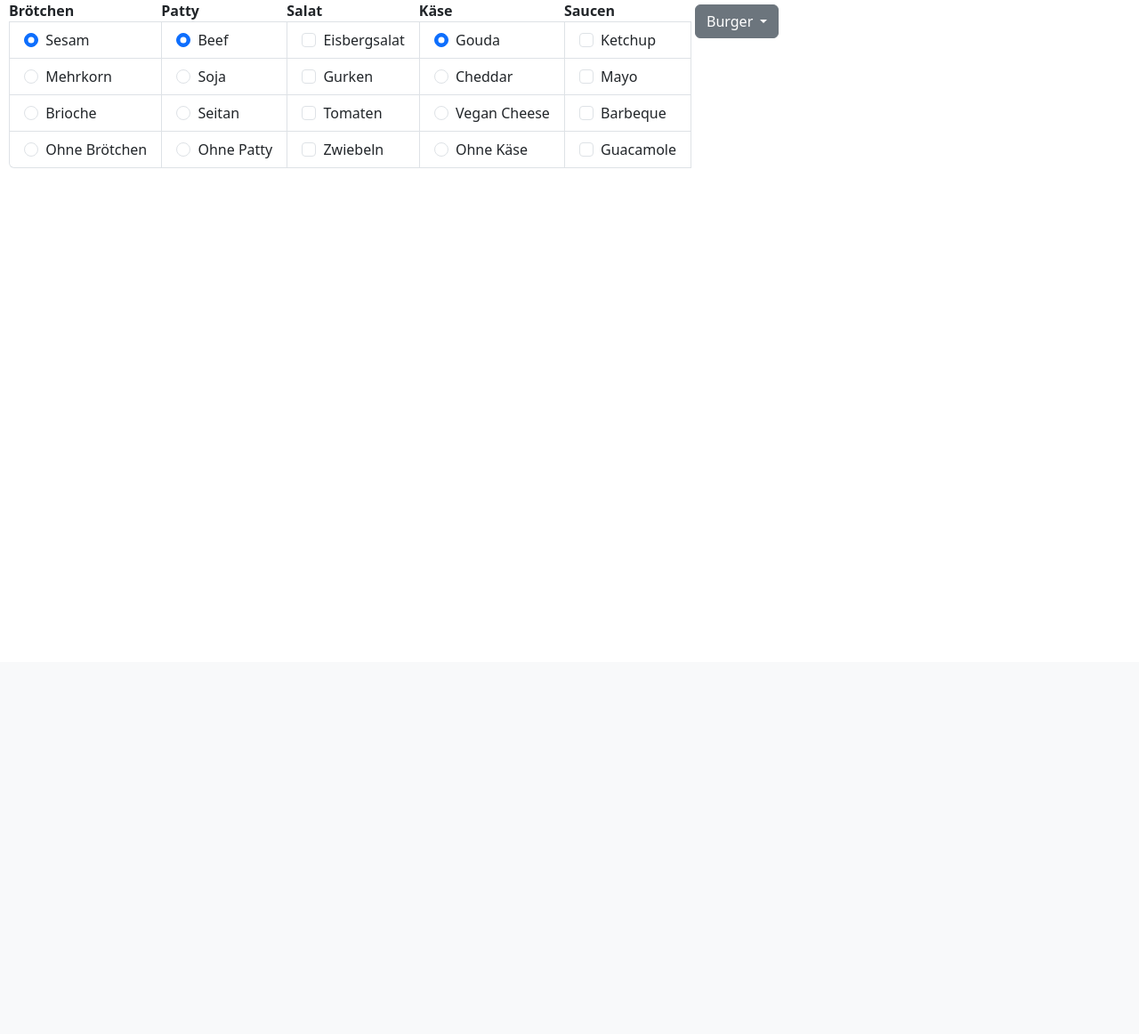
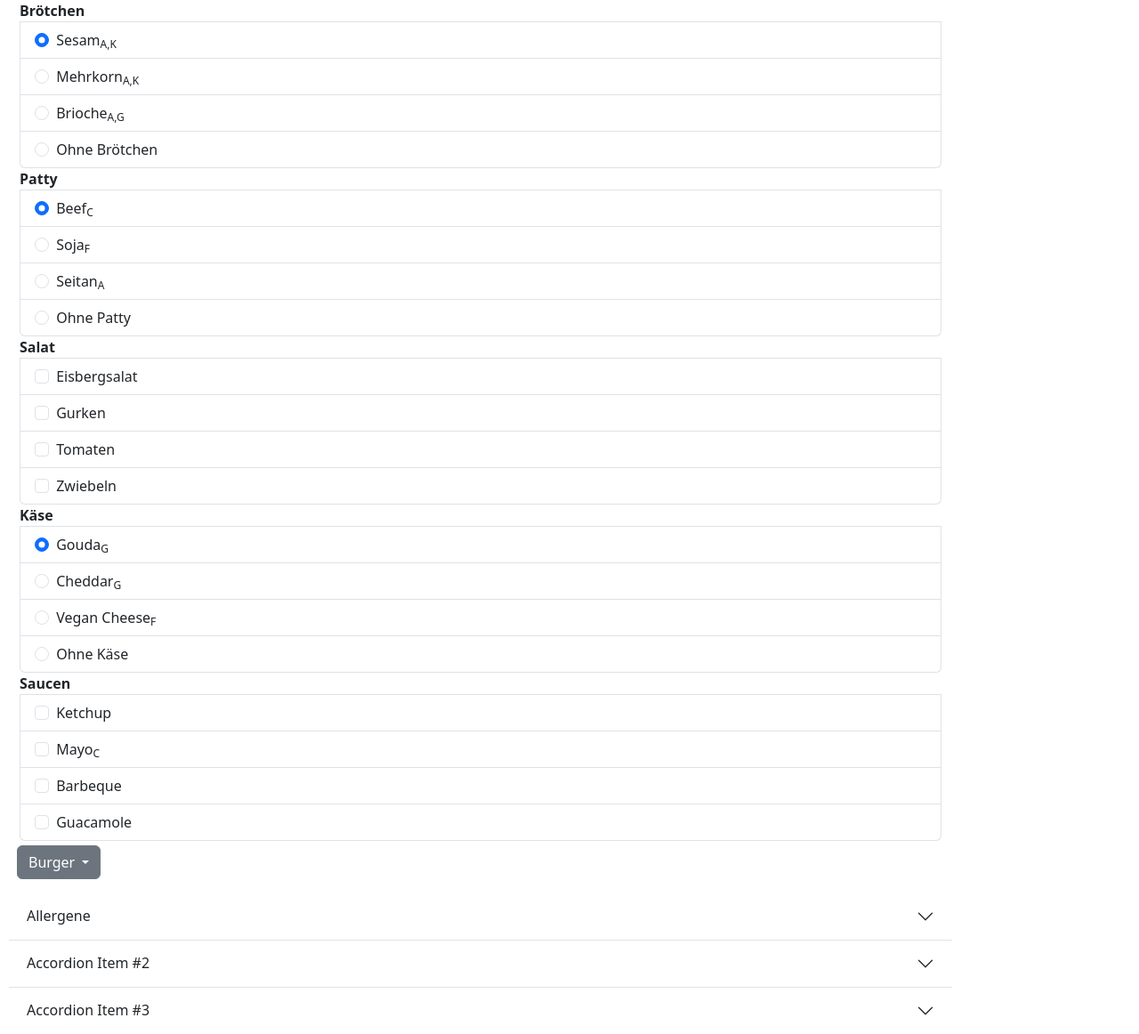
Before and after one commit to Lammy85/flaskTest, a Flask app: page / in a window 1280 px wide. Shown: the part 56-1218 px from the top of the page at 89% size. Before the commit the page ends 245 px from the top, so only its background shows below. Run offline with Flask 3, Linux system fonts and the light colour scheme.

Commit message:
allergiehinweise

```diff
--- a/templates/index.html
+++ b/templates/index.html
@@ -23,13 +23,25 @@
                     .my-form {
                         position: relative;
                         left: 10px;
-                        width: calc(100% - 160px);
+                        width: calc(100% - 220px);
+                    }
+
+                    span.small {
+                        font-size: smaller;
                     }
 
                     .dropdown {
                         position: relative;
+                        left: 10px;
                         top: 5px;
-                        left: 5px;
+                        bottom: 5px;
+                    }
+
+                    .accordion-flush {
+                        position: relative;
+                        left: 10px;
+                        top: 5px;
+                        width: calc(100% - 220px);
                     }
                 </style>
     </head>
@@ -70,26 +82,27 @@
             <! Form mit Auswahl -->
 
                 <form class="d-flex justify-content-start input-group mb-3 my-form" action="/" method="POST">
-
+                    <div class="container-fluid">
                         <ul class="list-group" id="group1">
                             <b>Brötchen</b>
                             <li class="list-group-item">
                                 <input class="form-check-input me-1" type="radio" name="broetchen" id="firstBun"
                                     value="Sesam" checked>
-                            <label class="form-check-label stretched-link" for="firstBun">Sesam</label>
+                                <label class="form-check-label stretched-link" for="firstBun">Sesam<sub>A,K</sub></label>
                             </li>
                             <li class="list-group-item">
                                 <input class="form-check-input me-1" type="radio" name="broetchen" id="secondBun"
                                     value="Mehrkorn">
-                            <label class="form-check-label stretched-link" for="secondBun">Mehrkorn</label>
+                                <label class="form-check-label stretched-link" for="secondBun">Mehrkorn<sub>A,K</sub></label>
                             </li>
                             <li class="list-group-item">
                                 <input class="form-check-input me-1" type="radio" name="broetchen" id="thirdBun"
                                     value="Brioche">
-                            <label class="form-check-label stretched-link" for="thirdBun">Brioche</label>
+                                <label class="form-check-label stretched-link" for="thirdBun">Brioche<sub>A,G</sub></label>
                             </li>
                             <li class="list-group-item">
-                            <input class="form-check-input me-1" type="radio" name="broetchen" id="noBun" value="Ohne">
+                                <input class="form-check-input me-1" type="radio" name="broetchen" id="noBun"
+                                    value="Ohne">
                                 <label class="form-check-label stretched-link" for="noBun">Ohne Brötchen</label>
                             </li>
                         </ul>
@@ -97,22 +110,23 @@
                         <ul class="list-group" id="group2">
                             <b>Patty</b>
                             <li class="list-group-item">
-                            <input class="form-check-input me-1" type="radio" name="patty" id="firstPatty" value="Beef"
-                                checked>
-                            <label class="form-check-label stretched-link" for="firstPatty">Beef</label>
+                                <input class="form-check-input me-1" type="radio" name="patty" id="firstPatty"
+                                    value="Beef" checked>
+                                <label class="form-check-label stretched-link" for="firstPatty">Beef<sub>C</sub></label>
                             </li>
                             <li class="list-group-item">
                                 <input class="form-check-input me-1" type="radio" name="patty" id="secondPatty"
                                     value="Soja">
-                            <label class="form-check-label stretched-link" for="secondPatty">Soja</label>
+                                <label class="form-check-label stretched-link" for="secondPatty">Soja<sub>F</sub></label>
                             </li>
                             <li class="list-group-item">
                                 <input class="form-check-input me-1" type="radio" name="patty" id="thirdPatty"
                                     value="Seitan">
-                            <label class="form-check-label stretched-link" for="thirdPatty">Seitan</label>
+                                <label class="form-check-label stretched-link" for="thirdPatty">Seitan<sub>A</sub></label>
                             </li>
                             <li class="list-group-item">
-                            <input class="form-check-input me-1" type="radio" name="patty" id="noPatty" value="Ohne">
+                                <input class="form-check-input me-1" type="radio" name="patty" id="noPatty"
+                                    value="Ohne">
                                 <label class="form-check-label stretched-link" for="noPatty">Ohne Patty</label>
                             </li>
                         </ul>
@@ -146,20 +160,21 @@
                             <li class="list-group-item">
                                 <input class="form-check-input me-1" type="radio" name="kaese" id="firstCheese"
                                     value="Gouda" checked>
-                            <label class="form-check-label stretched-link" for="firstCheese">Gouda</label>
+                                <label class="form-check-label stretched-link" for="firstCheese">Gouda<sub>G</sub></label>
                             </li>
                             <li class="list-group-item">
                                 <input class="form-check-input me-1" type="radio" name="kaese" id="secondCheese"
                                     value="Cheddar">
-                            <label class="form-check-label stretched-link" for="secondCheese">Cheddar</label>
+                                <label class="form-check-label stretched-link" for="secondCheese">Cheddar<sub>G</sub></label>
                             </li>
                             <li class="list-group-item">
                                 <input class="form-check-input me-1" type="radio" name="kaese" id="thirdCheese"
                                     value="Vegan Cheese">
-                            <label class="form-check-label stretched-link" for="thirdCheese">Vegan Cheese</label>
+                                <label class="form-check-label stretched-link" for="thirdCheese">Vegan Cheese<sub>F</sub></label>
                             </li>
                             <li class="list-group-item">
-                            <input class="form-check-input me-1" type="radio" name="kaese" id="noCheese" value="Ohne">
+                                <input class="form-check-input me-1" type="radio" name="kaese" id="noCheese"
+                                    value="Ohne">
                                 <label class="form-check-label stretched-link" for="noCheese">Ohne Käse</label>
                             </li>
                         </ul>
@@ -174,7 +189,7 @@
                             <li class="list-group-item">
                                 <input class="form-check-input me-1" type="checkbox" name="sauceoption" id="secondSauce"
                                     value="Mayo">
-                            <label class="form-check-label" for="secondSauce">Mayo</label>
+                                <label class="form-check-label" for="secondSauce">Mayo<sub>C</sub></label>
                             </li>
                             <li class="list-group-item">
                                 <input class="form-check-input me-1" type="checkbox" name="sauceoption" id="thirdSauce"
@@ -187,9 +202,9 @@
                                 <label class="form-check-label" for="fourtSauce">Guacamole</label>
                             </li>
                         </ul>
+                    </div>
 
                     <! Dropdown-Menü zum Speichern oder Zurücksetzen der Auswahl -->
-
                         <div class="dropdown">
                             <button class="btn btn-secondary dropdown-toggle" type="button" data-bs-toggle="dropdown"
                                 aria-expanded="false">
@@ -201,6 +216,72 @@
                             </ul>
                         </div>
                 </form>
+                <! Accordion für Infos -->
+
+                    <div class="accordion accordion-flush" id="accordionFlushExample">
+                        <div class="accordion-item">
+                            <h2 class="accordion-header">
+                                <button class="accordion-button collapsed" type="button" data-bs-toggle="collapse"
+                                    data-bs-target="#flush-collapseOne" aria-expanded="false"
+                                    aria-controls="flush-collapseOne">
+                                    Allergene
+                                </button>
+                            </h2>
+                            <div id="flush-collapseOne" class="accordion-collapse collapse"
+                                data-bs-parent="#accordionFlushExample">
+                                <div class="accordion-body">
+
+                                    <p>A - Glutenhaltiges Getreide sowie daraus hergestellte Erzeugnisse<br>
+                                        C - Eier und daraus gewonnene Erzeugnisse<br>
+                                        D - Fisch und daraus gewonnene Erzeugnisse<br>
+                                        E - Erdnüsse und daraus gewonnene Erzeugnisse<br>
+                                        F - Soja und daraus gewonnene Erzeugnisse<br>
+                                        H - Schalenfrüchte sowie daraus gewonnene Erzeugnisse<br>
+                                        G - Milch und daraus gewonnene Erzeugnisse (einschließlich Laktose)<br>
+                                        K - Sesamsamen und daraus gewonnene Erzeugnisse<br>
+                                        L - Schwefeldioxid und Sulfite in einer Konzentration von mehr als 10 mg/kg oder
+                                        10 mg/l<br>
+                                        M - Lupinen und daraus gewonnene Erzeugnisse<br>
+                                        N - Weichtiere (wie Schnecken, Muscheln, Tintenfische) und daraus gewonnene
+                                        Erzeugnisse</p>
+                                </div>
+                            </div>
+                        </div>
+                        <div class="accordion-item">
+                            <h2 class="accordion-header">
+                                <button class="accordion-button collapsed" type="button" data-bs-toggle="collapse"
+                                    data-bs-target="#flush-collapseTwo" aria-expanded="false"
+                                    aria-controls="flush-collapseTwo">
+                                    Accordion Item #2
+                                </button>
+                            </h2>
+                            <div id="flush-collapseTwo" class="accordion-collapse collapse"
+                                data-bs-parent="#accordionFlushExample">
+                                <div class="accordion-body">Placeholder content for this accordion, which is
+                                    intended to demonstrate the <code>.accordion-flush</code> class. This is the
+                                    second item's accordion body. Let's imagine this being filled with some actual
+                                    content.</div>
+                            </div>
+                        </div>
+                        <div class="accordion-item">
+                            <h2 class="accordion-header">
+                                <button class="accordion-button collapsed" type="button" data-bs-toggle="collapse"
+                                    data-bs-target="#flush-collapseThree" aria-expanded="false"
+                                    aria-controls="flush-collapseThree">
+                                    Accordion Item #3
+                                </button>
+                            </h2>
+                            <div id="flush-collapseThree" class="accordion-collapse collapse"
+                                data-bs-parent="#accordionFlushExample">
+                                <div class="accordion-body">Placeholder content for this accordion, which is
+                                    intended to demonstrate the <code>.accordion-flush</code> class. This is the
+                                    third item's accordion body. Nothing more exciting happening here in terms of
+                                    content, but just filling up the space to make it look, at least at first
+                                    glance, a bit more representative of how this would look in a real-world
+                                    application.</div>
+                            </div>
+                        </div>
+                    </div>
     </body>
 
     </html>
```
Also changed, not shown: instance/db.db. Lines whose indentation alone changed are shown as unchanged.
